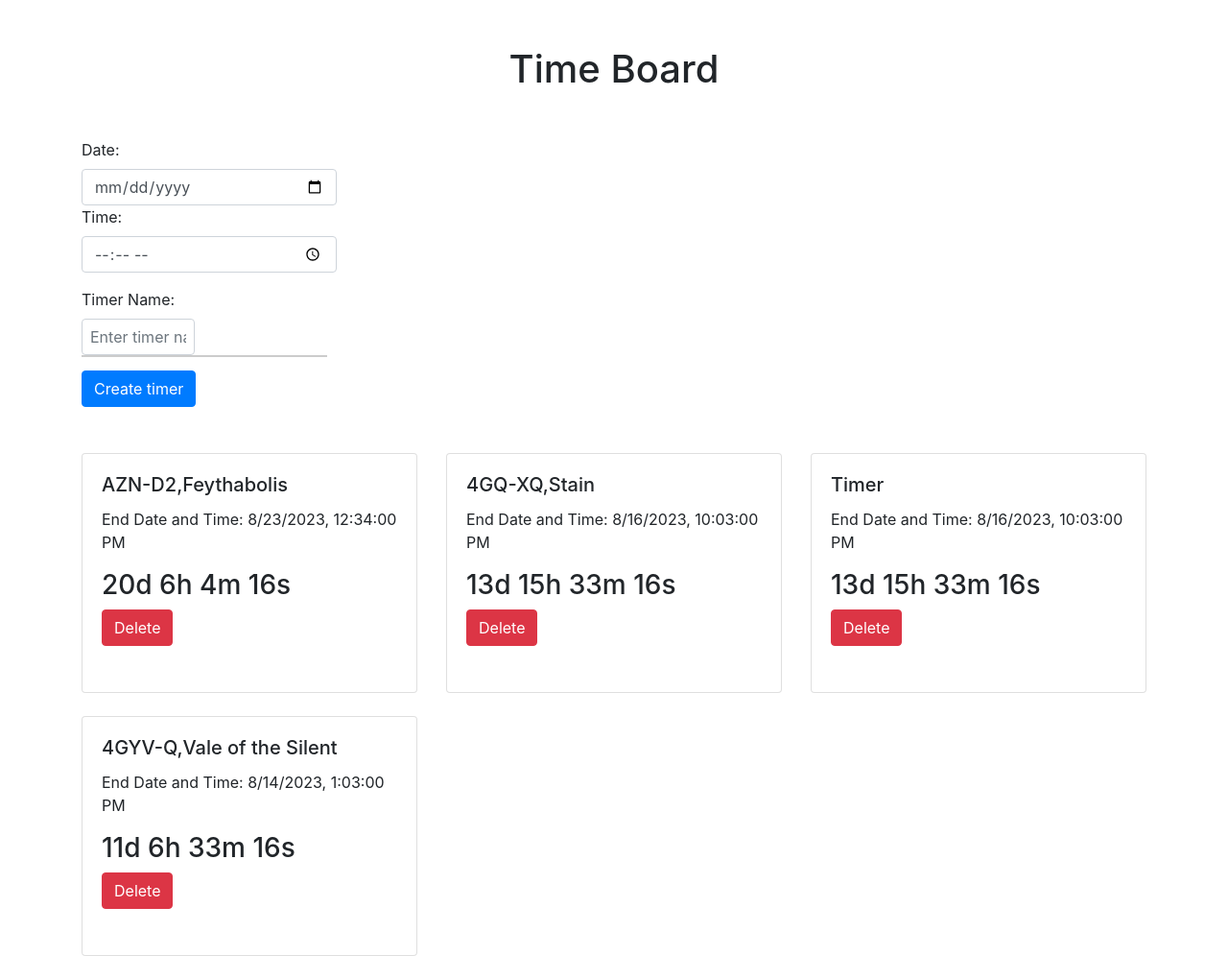
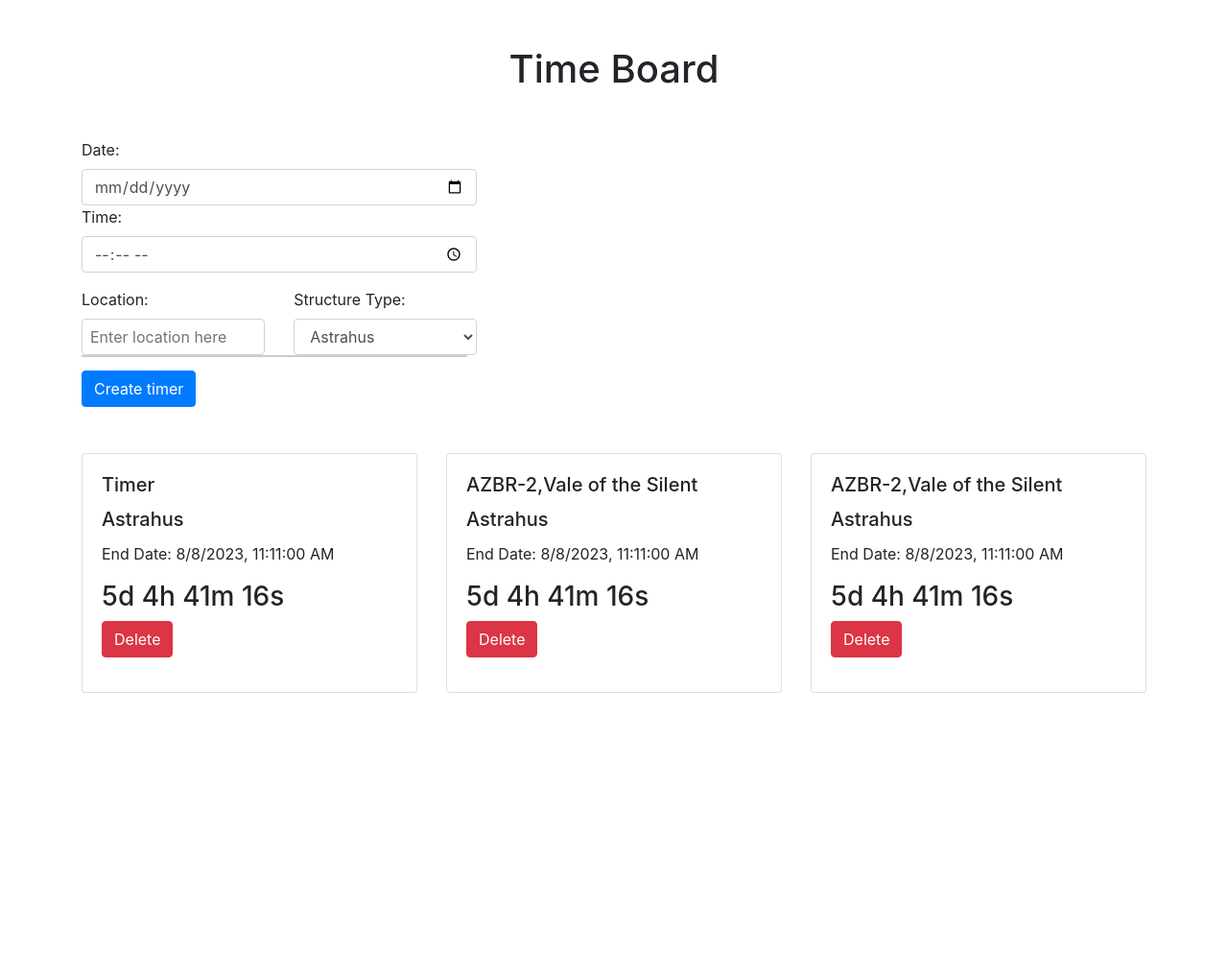
Before and after one commit to raven703/timeboard, a Flask app: page / in a window 1280 px wide. Shown: the whole page at 96% size. After the commit the page ends 722 px from the top, so only its background shows below. Run offline with Flask 3, Linux system fonts and the light colour scheme; some libraries are stand-ins or nearby versions.

Commit message:
add structure type

```diff
--- a/main.py
+++ b/main.py
@@ -42,7 +42,24 @@ def timers():
         timers = load_timers()
         return jsonify(timers), 200
 
+# Function to get the dropdown options for the structure_type field
+def get_structure_type_options():
+    options = [
+        "Astrahus",
+        "Raitaru",
+        "Athanor",
+        "Fortizar",
+        "Keepstar",
+        "Azbel",
+        "Sotiyo",
+        "Tatara"
+    ]
+    return options
 
+@app.route('/api/structure_type_options', methods=['GET'])
+def structure_type_options():
+    options = get_structure_type_options()
+    return jsonify(options), 200
 
 
 if __name__ == '__main__':
--- a/static/scripts.js
+++ b/static/scripts.js
@@ -1,5 +1,27 @@
 
    let timers = [];
+
+    // Function to populate the structure_type dropdown
+function populateStructureTypeDropdown() {
+        const dropdown = document.getElementById('structure_type');
+
+        // Fetch dropdown options from the server
+        fetch('/api/structure_type_options')
+            .then(response => response.json())
+            .then(data => {
+                const options = data;
+                options.forEach(option => {
+                    const optionElement = document.createElement('option');
+                    optionElement.value = option;
+                    optionElement.innerText = option;
+                    dropdown.appendChild(optionElement);
+                });
+            })
+            .catch(error => console.error('Error fetching dropdown options:', error));
+    }
+
+
+populateStructureTypeDropdown();
 
   function showAutocompleteSuggestions() {
         const input = document.getElementById('timer_name');
@@ -48,10 +70,19 @@
         const timerNameInput = document.getElementById("timer_name");
         const timerName = timerNameInput.value || "Timer";
 
+        const structure_typeInput = document.getElementById("structure_type");
+        const structure_type = structure_typeInput.value;
+        //console.log(structure_type);
+
         const newTimer = {
             name: timerName,
+            type: structure_type,
             countdownDate: countdownDateTime,
         };
+
+
+
+
 
         timers.push(newTimer);
 
@@ -79,7 +110,8 @@
                 <div class="card">
                     <div class="card-body">
                         <h5 class="card-title">Timer ${index + 1}</h5>
-                        <p class="card-text">End Date and Time: ${endDateTime}</p>
+                        <h5 class="card-title">${timer.type}</h5>
+                        <p class="card-text">End Date: ${endDateTime}</p>
                         <h3 class="card-text" id="timer_${index + 1}"></h3>
                         <button class="btn btn-danger" onclick="deleteTimer(${index})">Delete</button>
                     </div>
@@ -153,7 +185,8 @@
                 <div class="card">
                     <div class="card-body">
                         <h5 class="card-title">${timer.name}</h5>
-                        <p class="card-text">End Date and Time: ${endDateTime}</p>
+                        <h5 class="card-title">${timer.type}</h5>
+                        <p class="card-text">End Date: ${endDateTime}</p>
                         <h3 class="card-text" id="timer_${index + 1}"></h3>
                         <button class="btn btn-danger" onclick="deleteTimer(${index})">Delete</button>
                     </div>
--- a/templates/index.html
+++ b/templates/index.html
@@ -27,9 +27,17 @@
 <div class="row">
     <div class="col-md-6">
         <div class="form-group">
-            <label for="timer_name">Timer Name:</label>
-            <input type="text" class="form-control" id="timer_name" placeholder="Enter timer name" autocomplete="off">
+            <label for="timer_name">Location:</label>
+            <input type="text" class="form-control" id="timer_name" required="true" placeholder="Enter location here" autocomplete="off">
             <div id="autocomplete_list"></div>
+        </div>
+    </div>
+    <div class="col-md-6">
+        <div class="form-group">
+            <label for="structure_type">Structure Type:</label>
+            <select class="form-control" id="structure_type">
+                <!-- Options will be dynamically populated by JavaScript -->
+            </select>
         </div>
     </div>
 </div>
--- a/timers.json
+++ b/timers.json
@@ -1 +1 @@
-[{"countdownDate": "2023-08-23 12:34", "countdownInterval": 56, "name": "AZN-D2,Feythabolis", "timerElement": {}}, {"countdownDate": "2023-08-16 22:03", "countdownInterval": 57, "name": "4GQ-XQ,Stain", "timerElement": {}}, {"countdownDate": "2023-08-16 22:03", "countdownInterval": 58, "name": "Timer", "timerElement": {}}, {"name": "4GYV-Q,Vale of the Silent", "countdownDate": "2023-08-14 13:03", "timerElement": {}, "countdownInterval": 59}]
+[{"countdownDate": "2023-08-08 11:11", "countdownInterval": 45, "name": "Timer", "timerElement": {}, "type": "Astrahus"}, {"countdownDate": "2023-08-08 11:11", "countdownInterval": 46, "name": "AZBR-2,Vale of the Silent", "timerElement": {}, "type": "Astrahus"}, {"name": "AZBR-2,Vale of the Silent", "type": "Astrahus", "countdownDate": "2023-08-08 11:11", "timerElement": {}, "countdownInterval": 47}]
```
